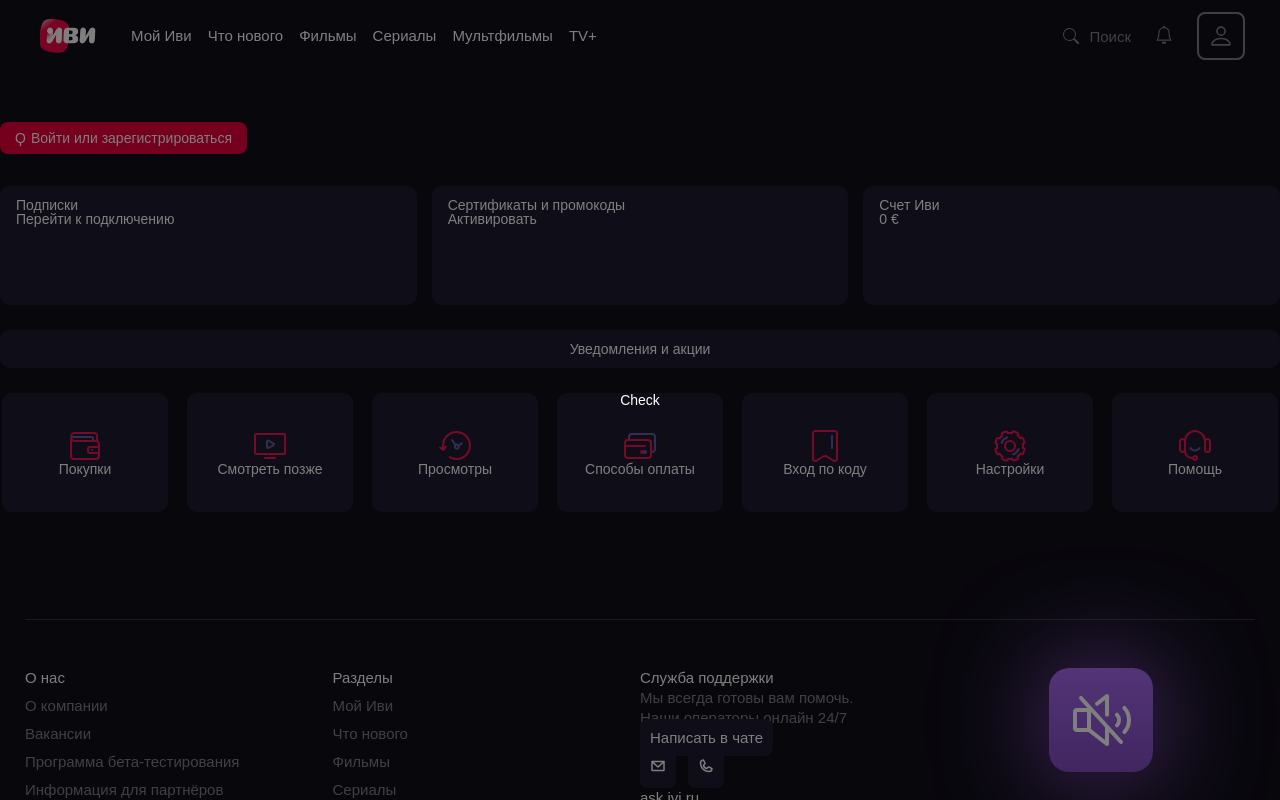
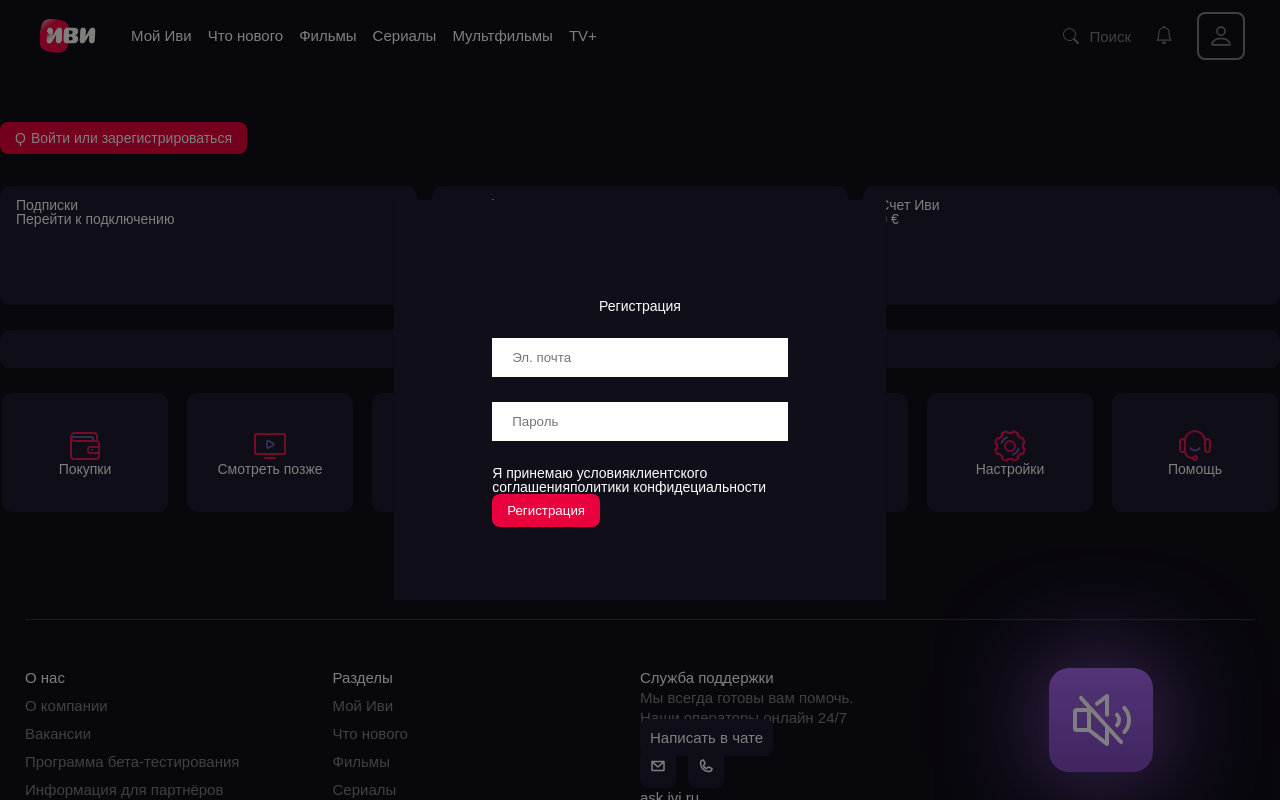
Before and after one commit to OksanaKraynova/ivi, a Next.js app: page /profile in a window 1280 px wide. Both pictures are taken after a click on the element "Войти или зарегистрироваться". Shown: the top 800 px of the page. Built offline with nearby package versions, Linux system fonts and the light colour scheme.

Commit message:
finished with auth page need out api to test it so i could start writing rest of profile page and access

```diff
--- /dev/null
+++ b/src/components/AuthModal/AuthModal.tsx
@@ -0,0 +1,97 @@
+import React, { ChangeEvent, useEffect, useState } from "react";
+import Modal from "../Modal/Modal";
+import styles from "./authModal.module.scss";
+import RedWrapper from "../RedWrapper/RedWrapper";
+import { spawn } from "child_process";
+
+type Props = {
+    handleCloseModal: () => void;
+};
+
+const AuthModal = ({ handleCloseModal }: Props) => {
+    const [emailValue, setEmailValue] = useState<string>("");
+    const [passwordValue, setPasswordValue] = useState<string>("");
+    const [error, setError] = useState<boolean>(false);
+
+    const handleEmailChange = (e: ChangeEvent<HTMLInputElement>) => {
+        e.preventDefault();
+
+        if (error) setError(false);
+
+        setEmailValue(e.target?.value);
+    };
+
+    const handlePasswordChange = (e: ChangeEvent<HTMLInputElement>) => {
+        e.preventDefault();
+
+        if (error) setError(false);
+
+        setPasswordValue(e.target?.value);
+    };
+
+    const handleSubmit = (e: ChangeEvent<HTMLFormElement>) => {
+        e.preventDefault();
+
+        if (!(emailValue || passwordValue)) {
+            setError(true);
+            return;
+        }
+
+        setEmailValue("");
+        setPasswordValue("");
+        handleCloseModal();
+    };
+
+    return (
+        <Modal onClose={handleCloseModal}>
+            <div className={`${styles.authContainer} container`}>
+                <div className={styles.authWrapper}>
+                    <h1 className={styles.headline}>Регистрация</h1>
+                    <form
+                        onSubmit={handleSubmit}
+                        action=""
+                        className={styles.authForm}
+                    >
+                        <div className={styles.inputsWrapper}>
+                            <input
+                                onChange={handleEmailChange}
+                                value={emailValue}
+                                className={styles.input}
+                                type="email"
+                                placeholder="Эл. почта"
+                            />
+                            <input
+                                onChange={handlePasswordChange}
+                                value={passwordValue}
+                                className={styles.input}
+                                type="password"
+                                placeholder="Пароль"
+                            />
+                        </div>
+                        <div>
+                            Я принемаю условия
+                            <a href="" className={styles.anchor}>
+                                клиентского соглашения
+                            </a>
+                            <a href="" className={styles.anchor}>
+                                политики конфидециальности
+                            </a>
+                        </div>
+                        <RedWrapper onClick={() => {}}>
+                            <button type="submit" style={{ color: "white" }}>
+                                Регистрация
+                            </button>
+                        </RedWrapper>
+                        {error && (
+                            <span className={styles.error}>
+                                Не правильно введены email или пароль
+                            </span>
+                        )}
+                    </form>
+                </div>
+            </div>
+        </Modal>
+    );
+};
+
+export default AuthModal;
--- /dev/null
+++ b/src/components/AuthModal/authModal.module.scss
@@ -0,0 +1,36 @@
+.authContainer {
+    display: flex;
+    flex-direction: column;
+
+    justify-content: center;
+
+    max-width: 600px;
+    min-height: 400px;
+
+    background-color: #100e19;
+    z-index: 21;
+}
+
+.authWrapper {
+    width: 60%;
+    margin: 0 auto;
+}
+
+.headline {
+    margin: 25px 0;
+    text-align: center;
+}
+
+.input {
+    padding: 12px 20px;
+    margin-bottom: 25px;
+}
+
+.inputsWrapper {
+    display: flex;
+    flex-direction: column;
+}
+
+.error {
+    color: red;
+}
--- a/src/components/Modal/Modal.tsx
+++ b/src/components/Modal/Modal.tsx
@@ -7,9 +7,15 @@
 }
 
 const Modal: React.FC<Props> = ({ onClose, children }) => {
+    const handleContentClick = (e: React.MouseEvent<HTMLDivElement>) => {
+        e.stopPropagation();
+    };
+
     return (
         <div onClick={onClose} className={styles.modalOverlay}>
-            {children}
+            <div onClick={handleContentClick} className={styles.modalContent}>
+                {children}
+            </div>
         </div>
     );
 };
--- a/src/components/Modal/modal.module.scss
+++ b/src/components/Modal/modal.module.scss
@@ -8,5 +8,5 @@
     display: flex;
     justify-content: center;
     align-items: center;
-    z-index: 9999;
+    z-index: 20;
 }
--- a/src/components/ProfileMain/ProfileMain.tsx
+++ b/src/components/ProfileMain/ProfileMain.tsx
@@ -5,7 +5,8 @@
 import Image from "next/image";
 import DarkBlueWrapper from "../DarkBlueWrapper/DarkBlueWrapper";
 import { iconData } from "./profileData";
-import Modal from "../Modal/Modal";
+
+import AuthModal from "../AuthModal/AuthModal";
 
 type Props = {};
 
@@ -13,25 +14,26 @@
     const [loggedIn, setLoggedIn] = useState<boolean>(false);
     const [authOpened, setAuthOpened] = useState<boolean>(false);
 
+    const handleOpenModal = () => {
+        setAuthOpened(true);
+    };
 
-    const handleOpenModal = () =>{
-        setAuthOpened(true)
-    }
-
-    const handleCloseModal = () =>{
-        setAuthOpened(false)
-    }
+    const handleCloseModal = () => {
+        setAuthOpened(false);
+    };
 
     return (
         <main className={`${styles.hero} container`}>
-            <div className={styles.buttonWrapper} >
-                <RedWrapper onClick = {handleOpenModal}>
+            <div className={styles.buttonWrapper}>
+                <RedWrapper onClick={handleOpenModal}>
                     <span>
                         <span className={styles.arrowRightUp}></span>
                         Войти или зарегистрироваться
                     </span>
                 </RedWrapper>
-                {authOpened && <Modal onClose={handleCloseModal}>Check</Modal>}
+                {authOpened && (
+                    <AuthModal handleCloseModal={handleCloseModal} />
+                )}
                 <div className={styles.profileMain}>
                     <ul className={styles.profileNameRow}>
                         <li
@@ -82,7 +84,7 @@
                                 } ${
                                     i === iconData.length - 1 ? styles.mr0 : ""
                                 }`}
-                                key={i * 7}
+                                key={(i + 1) * 7}
                             >
                                 <DarkBlueWrapper center={true} key={i}>
                                     <Image src={data.url} alt={""} />
--- a/src/components/RedWrapper/RedWrapper.tsx
+++ b/src/components/RedWrapper/RedWrapper.tsx
@@ -4,6 +4,7 @@
 type Props = {
     children: React.ReactNode;
     onClick?: () => void;
+
 };
 
 const RedWrapper = ({ children, onClick }: Props) => {
--- a/src/components/RedWrapper/redWrapper.module.scss
+++ b/src/components/RedWrapper/redWrapper.module.scss
@@ -1,4 +1,4 @@
-.redWrapper{
+.redWrapper {
     padding: 9px 15px;
     background-color: #ea003d;
     border-color: #ea003d;
@@ -6,8 +6,11 @@
 
     border-width: 1px;
     border-radius: 8px;
+    color: white;
 
-    &:active{
+    cursor: pointer;
+
+    &:active {
         background-color: #8d0026;
     }
 }
```
